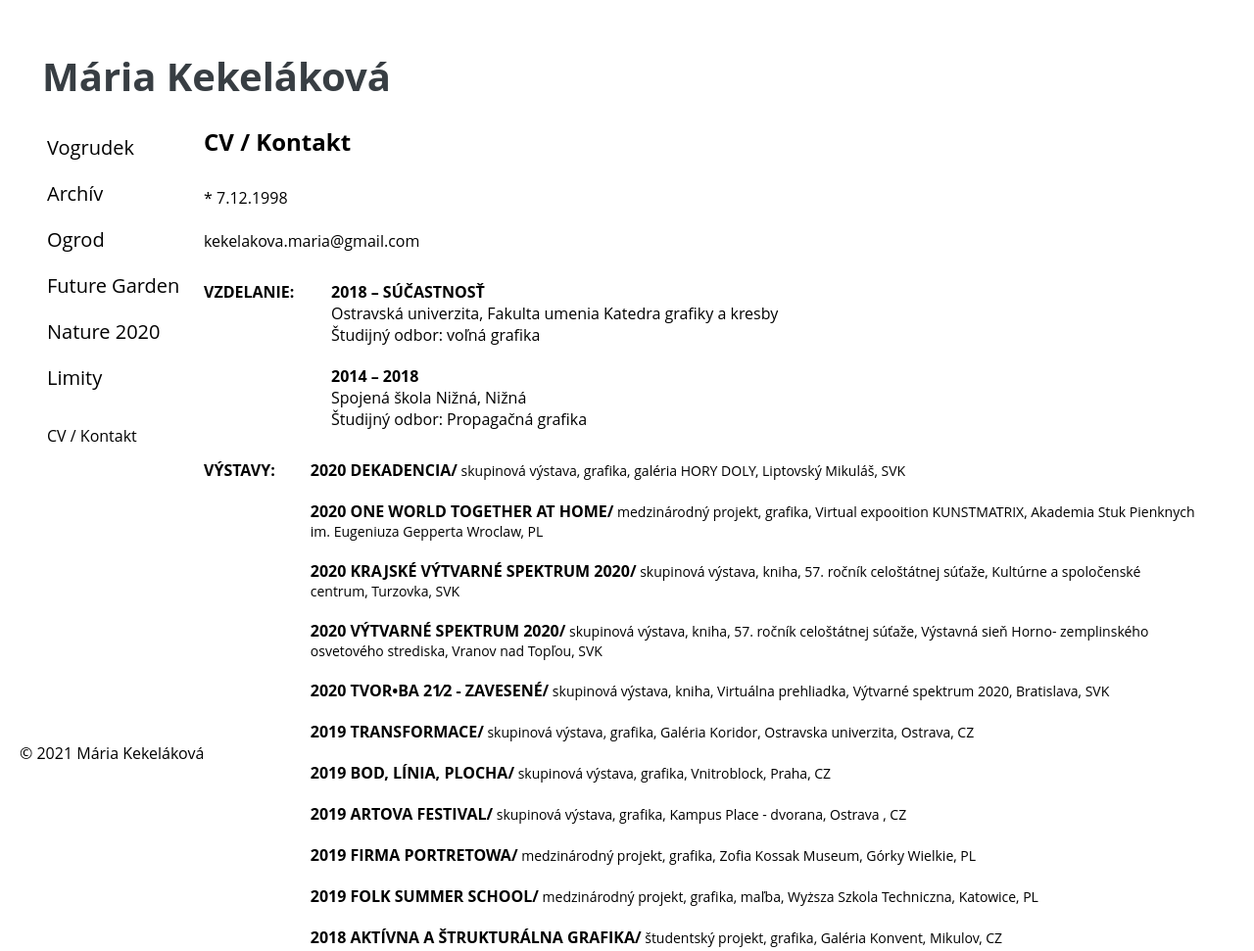
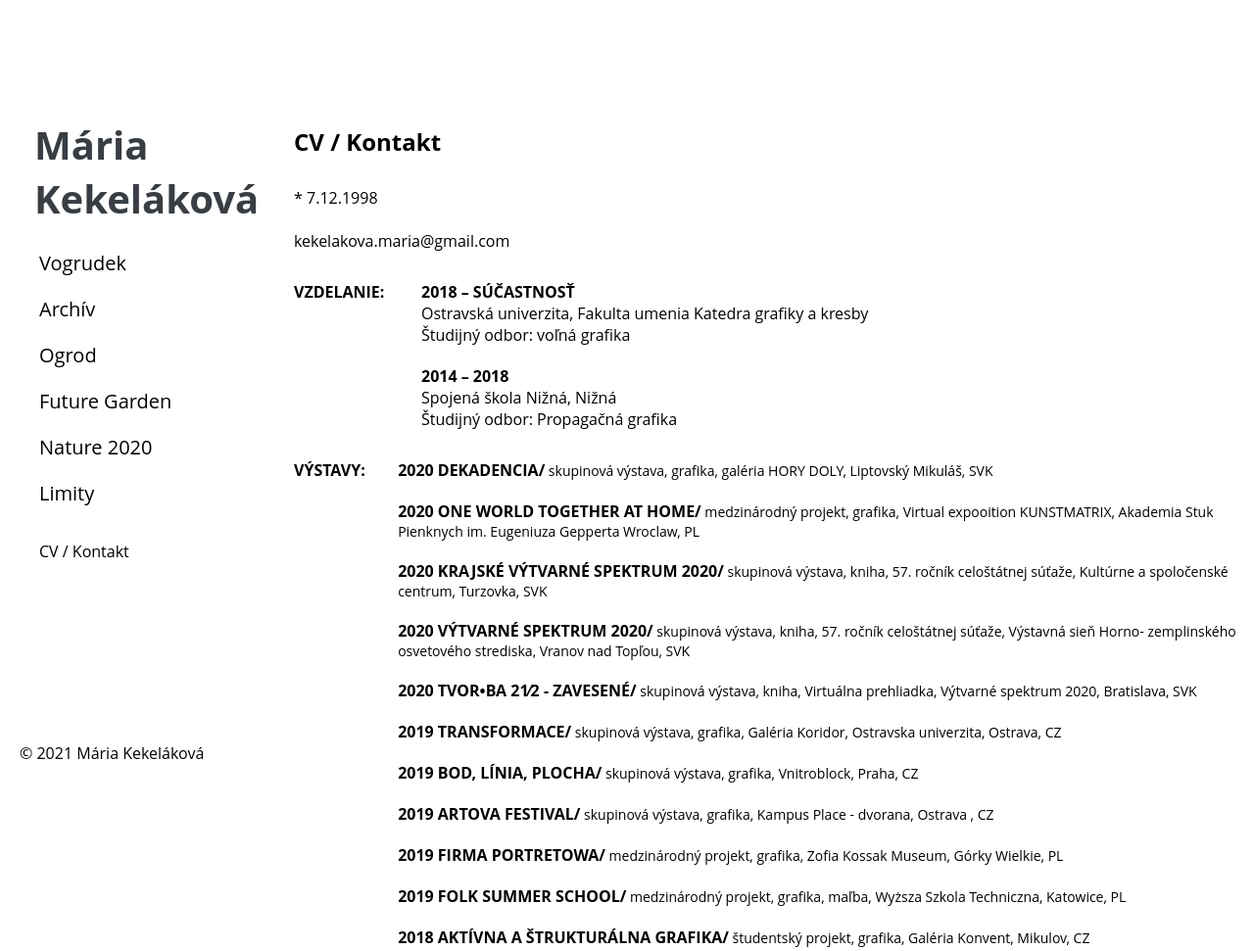
Before and after one commit to mariakekelakova/mariakekelakova.github.io, a plain HTML site: page cv/index.html in a window 1280 px wide. Shown: the whole page at 98% size. Drawn offline with nearby package versions, Linux system fonts and the light colour scheme.

Commit message:
New sidebar menu

```diff
--- a/cv/index.html
+++ b/cv/index.html
@@ -12,8 +12,8 @@
 	</script>
 </head>
 <body>
+	<div id="menu"></div>
 	<div class="content">
-		<div id="menu"></div>
 		<div class="cv-content">
 			<div class="cv-title">CV / Kontakt</div>
 			<div class="contact-info">
--- a/style.css
+++ b/style.css
@@ -6,16 +6,23 @@ html {
   font-style: normal;
 }
 
+body {
+  margin: 0;
+}
+
 div.content {
+  margin-left: 300px;
+  margin-top: 8px;
   display: flex;
-  width: 100%;
   align-items: stretch;
 }
 
 #menu {
-  max-width: 20vw;
+  width: 300px;
+  padding-top: 100px;
   position: fixed;
-  top: 100px;
+  height: 100%;
+  background: rgb(255,255,255);
 }
 
 header {
@@ -24,9 +31,7 @@ header {
 }
 
 header div.title {
-  padding: 0 0 35px 0;
   font-size: 40px;
-  position: fixed;
   top: 50px;
   font-weight: bold;
 }
@@ -62,21 +67,18 @@ div.expo-content {
   width: 100vw;
   display: block;
   margin-top: 120px;
-  margin-left: 200px;
+  /*margin-left: 200px;*/
 }
 
 div.cv-content {
   max-width: 100vw;
   display: block;
+  margin-top: 120px;
 }
 
 div.cv-title {
   font-weight: bold;
   font-size: 24px;
-}
-
-div.cv-content {
-  margin: 120px 50px 50px 200px;
 }
 
 div.cover-photo:nth-child(5n + 0) {
@@ -108,6 +110,10 @@ div.cover-photo:nth-child(5n + 4) {
   margin-top: 30vh;
 }
 
+div.cover-photo:last-child {
+  margin-right: 8px;
+}
+
 div.cover-photo img {
   height: 100%;
 }
@@ -120,7 +126,7 @@ div.expo-content img.expo-img {
 }
 
 div.expo-content div.expo-images-columns img.expo-img {
-  max-width: 50vh;
+  max-width: 45vh;
 }
 
 div.expo-content div.expo-images-rows img.expo-img {
```
Also changed, not shown: archiv/index.html (+1 -1 lines), future-garden/index.html (+1 -1 lines), limity/index.html (+1 -1 lines), nature-2020/index.html (+1 -1 lines), ogrod/index.html (+1 -1 lines), vogrudek/index.html (+1 -1 lines), photos/Archiv/compressed/IMG-9698.jpg.
